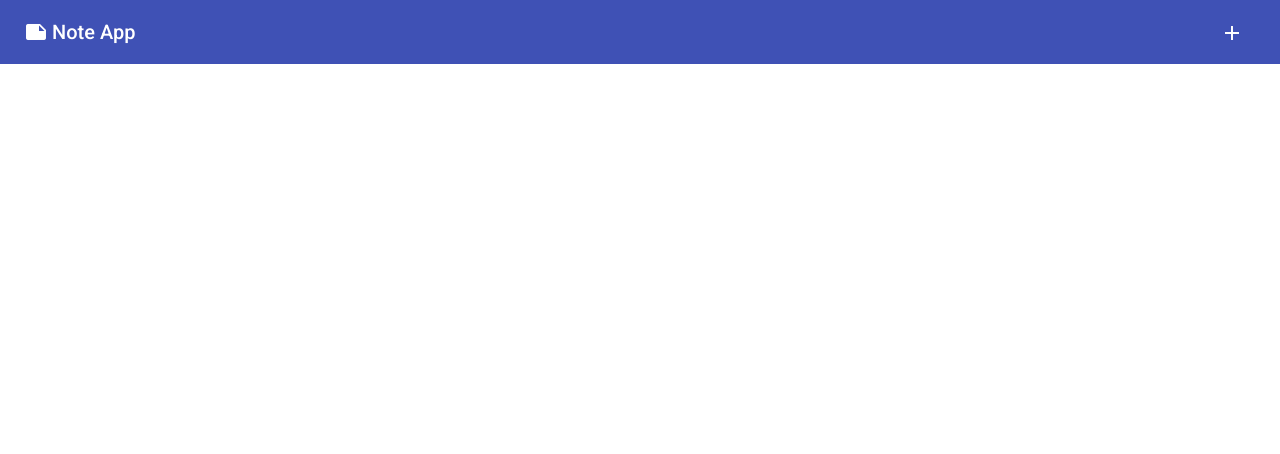
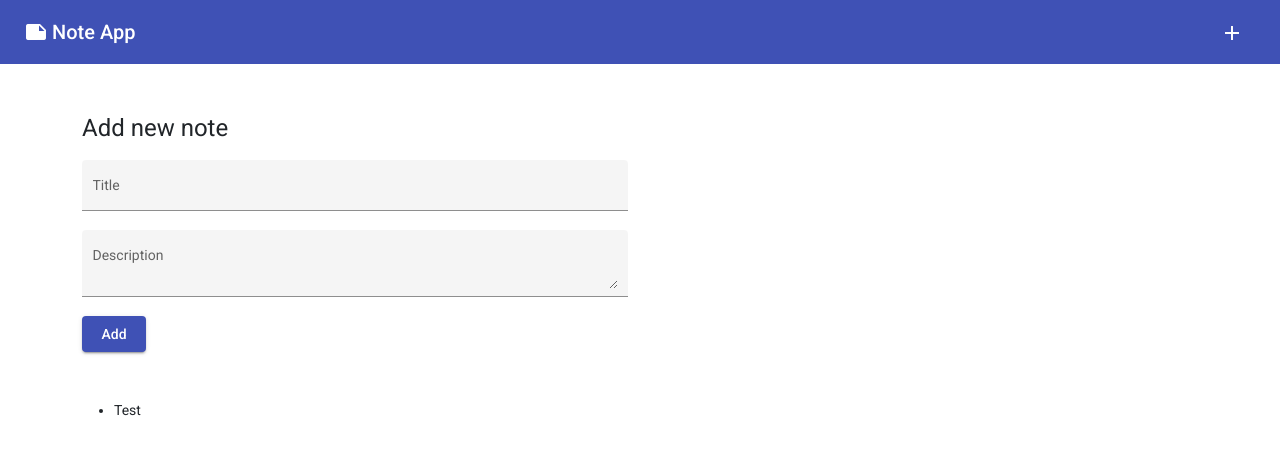
Before and after one commit to julioct99/angular-note-app, an Angular app: page / in a window 1280 px wide. Shown: the top 454 px of the page. Built offline with nearby package versions, Linux system fonts and the light colour scheme.

Commit message:
Basic layout

```diff
--- a/src/app/app.component.html
+++ b/src/app/app.component.html
@@ -15,4 +15,27 @@
   </mat-toolbar>
 </p>
 
+<div class="container mt-5">
+  <div class="row">
+    <div class="col-sm-6">
+      <h1>Add new note</h1>
+      <form class="mb-5">
+        <mat-form-field class="d-block" appearance="fill">
+          <mat-label>Title</mat-label>
+          <input matInput />
+        </mat-form-field>
+        <mat-form-field class="d-block" appearance="fill">
+          <mat-label>Description</mat-label>
+          <textarea matInput></textarea>
+        </mat-form-field>
+        <button mat-raised-button color="primary">Add</button>
+      </form>
+
+      <ul>
+        <li *ngFor="let note of notes">{{ note.title }}</li>
+      </ul>
+    </div>
+  </div>
+</div>
+
 <router-outlet></router-outlet>
--- a/src/app/app.component.ts
+++ b/src/app/app.component.ts
@@ -1,4 +1,5 @@
 import { Component } from '@angular/core';
+import { Note } from './shared/models/note.model';
 
 @Component({
   selector: 'app-root',
@@ -7,4 +8,9 @@ import { Component } from '@angular/core';
 })
 export class AppComponent {
   title = 'angular-note-app';
+
+  editedNote: Note;
+  notes: Note[] = [new Note(1, 'Test', 'Test', new Date())];
+
+  constructor() {}
 }
--- /dev/null
+++ b/src/app/shared/models/note.model.ts
@@ -0,0 +1,8 @@
+export class Note {
+  constructor(
+    public id: number,
+    public title: string,
+    public description: string,
+    public creationDate: Date
+  ) {}
+}
```
Also changed, not shown: src/app/notes.service.ts (+6 -1 lines).
